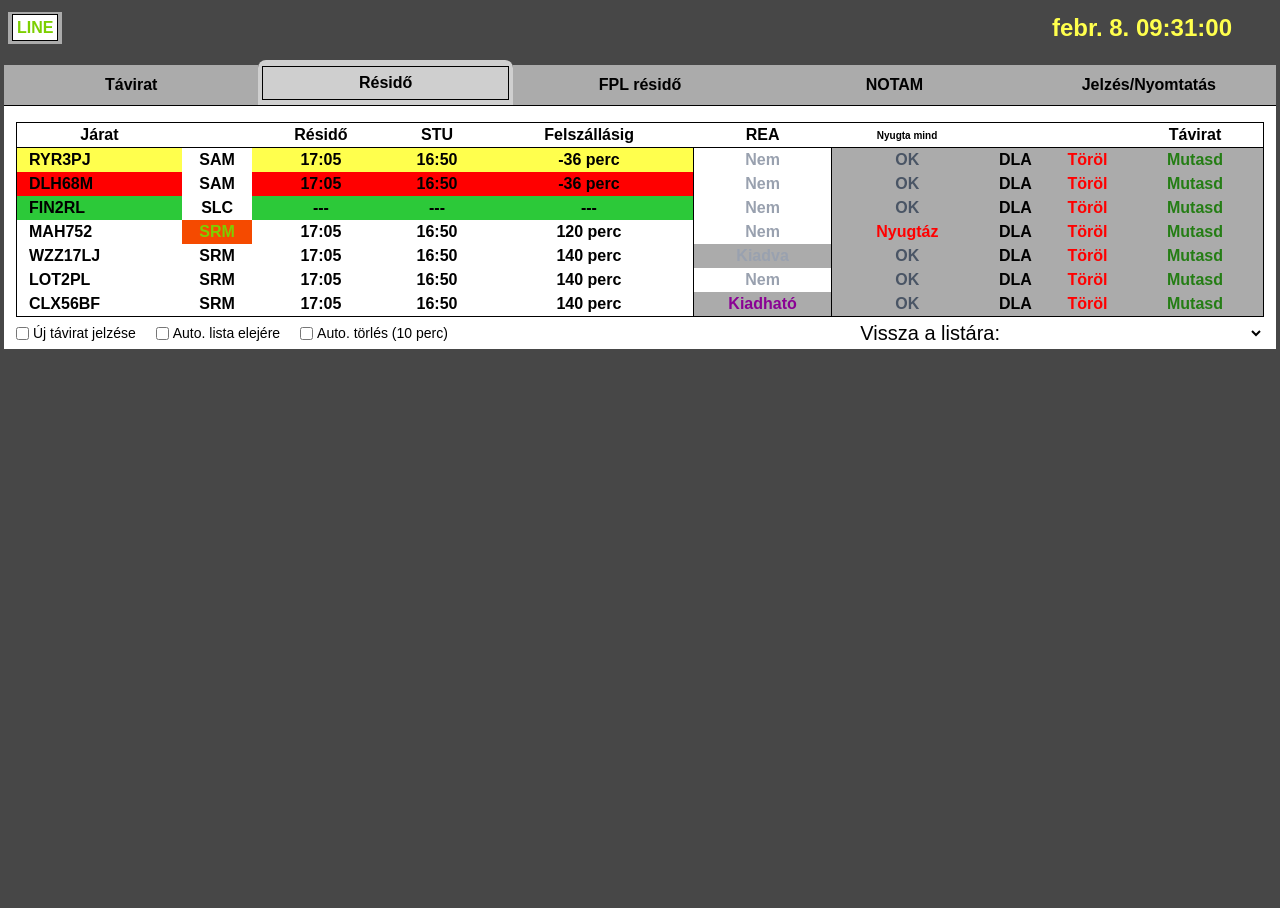
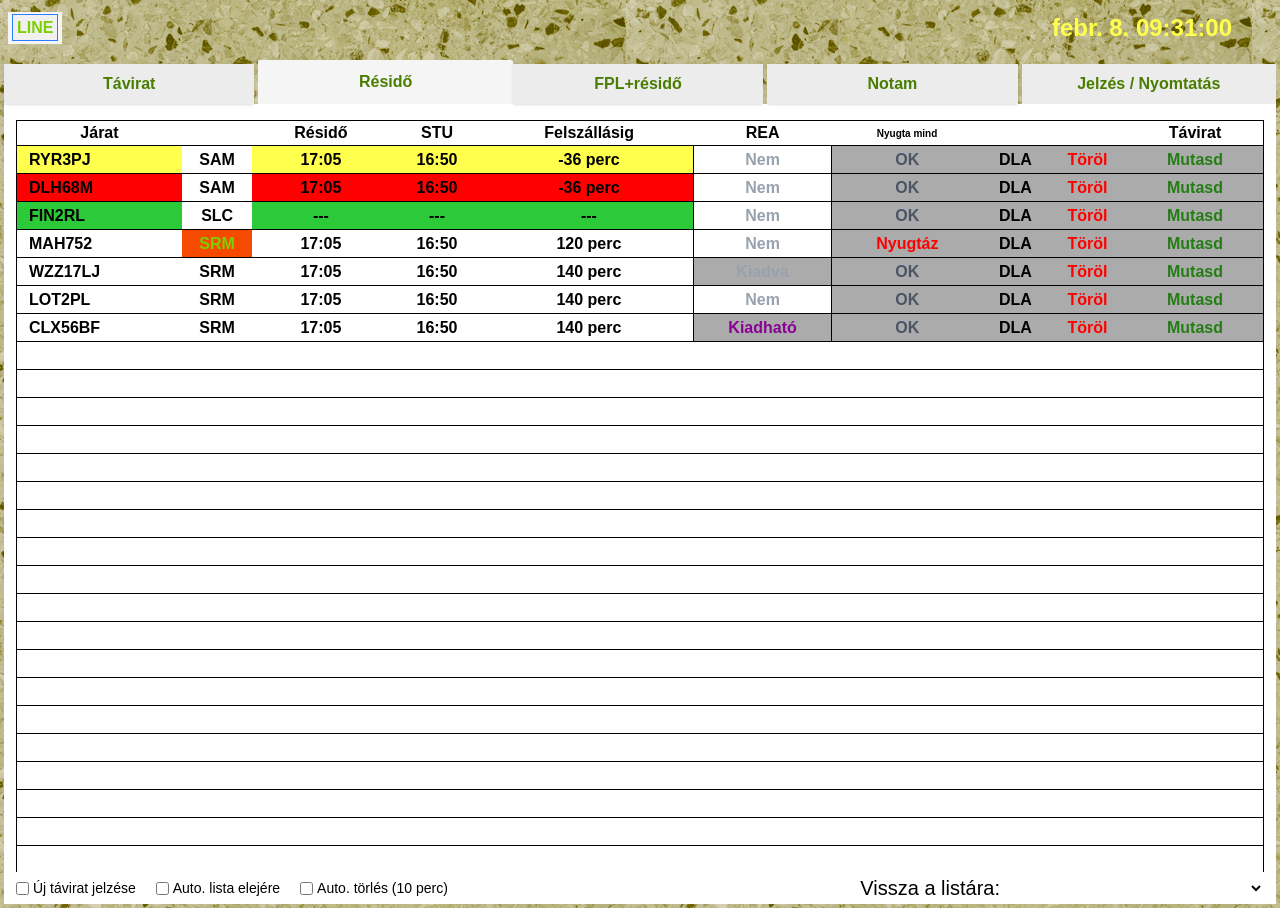
Before and after one commit to vACCHUN/AFTN, a React (Vite) app in the folder frontend/: page / in a window 1280 px wide. Before the commit the page ends 800 px from the top, so only its background shows below. Built offline with nearby package versions, Linux system fonts and the light colour scheme.

Commit message:
several frontend changes

```diff
--- a/frontend/src/App.tsx
+++ b/frontend/src/App.tsx
@@ -11,8 +11,8 @@ function App() {
     <>
       <div className="grid grid-cols-2 py-3">
         <div className="w-fit px-2">
-          <div className="p-1 bg-[#ababab]">
-            <span className="bg-white p-1 border-1 border-black text-lime-500 font-bold">LINE</span>
+          <div className="p-1 bg-[#f5f5f5]">
+            <span className="bg-[#f0f0f0] p-1 border-1 border-blue-500 text-lime-500 font-bold">LINE</span>
           </div>
         </div>
         <div className="flex justify-end px-12">
--- a/frontend/src/Components/AFTNTable.tsx
+++ b/frontend/src/Components/AFTNTable.tsx
@@ -1,7 +1,7 @@
 
 function AFTNTable() {
   return (
-    <div className="bg-white pt-4 border-t-1 px-3">
+    <div className="bg-white pt-4 px-3 h-[768px] overflow-y-scroll ">
       <table className="w-full border-1 font-bold">
         <thead>
           <tr>
@@ -18,7 +18,7 @@ function AFTNTable() {
           </tr>
         </thead>
         <tbody>
-        <tr>
+        <tr className="border-b-1 h-[28px]">
             <td className="text-left ps-3 bg-[#ffff4d]">RYR3PJ</td>
             <td className="text-center">SAM</td>
             <td className="text-center bg-[#ffff4d]">17:05</td>
@@ -30,7 +30,7 @@ function AFTNTable() {
             <td className="text-center bg-[#ababab] text-[#ff0000]">Töröl</td>
             <td className="text-center bg-[#ababab] text-[#247d14]">Mutasd</td>
           </tr>
-          <tr>
+          <tr className="border-b-1 h-[28px]">
             <td className="text-left ps-3 bg-[#ff0000]">DLH68M</td>
             <td className="text-center">SAM</td>
             <td className="text-center bg-[#ff0000]">17:05</td>
@@ -42,7 +42,7 @@ function AFTNTable() {
             <td className="text-center bg-[#ababab] text-[#ff0000]">Töröl</td>
             <td className="text-center bg-[#ababab] text-[#247d14]">Mutasd</td>
           </tr>
-          <tr>
+          <tr className="border-b-1 h-[28px]">
             <td className="text-left ps-3 bg-[#2CC939]">FIN2RL</td>
             <td className="text-center">SLC</td>
             <td className="text-center bg-[#2CC939]">---</td>
@@ -54,7 +54,7 @@ function AFTNTable() {
             <td className="text-center bg-[#ababab] text-[#ff0000]">Töröl</td>
             <td className="text-center bg-[#ababab] text-[#247d14]">Mutasd</td>
           </tr>
-          <tr>
+          <tr className="border-b-1 h-[28px]">
             <td className="text-left ps-3">MAH752</td>
             <td className="text-center bg-orange-600 text-lime-500">SRM</td>
             <td className="text-center">17:05</td>
@@ -66,7 +66,7 @@ function AFTNTable() {
             <td className="text-center bg-[#ababab] text-[#ff0000]">Töröl</td>
             <td className="text-center bg-[#ababab] text-[#247d14]">Mutasd</td>
           </tr>
-          <tr>
+          <tr className="border-b-1 h-[28px]">
             <td className="text-left ps-3">WZZ17LJ</td>
             <td className="text-center">SRM</td>
             <td className="text-center">17:05</td>
@@ -78,7 +78,7 @@ function AFTNTable() {
             <td className="text-center bg-[#ababab] text-[#ff0000]">Töröl</td>
             <td className="text-center bg-[#ababab] text-[#247d14]">Mutasd</td>
           </tr>
-          <tr>
+          <tr className="border-b-1 h-[28px]">
             <td className="text-left ps-3">LOT2PL</td>
             <td className="text-center">SRM</td>
             <td className="text-center">17:05</td>
@@ -90,7 +90,7 @@ function AFTNTable() {
             <td className="text-center bg-[#ababab] text-[#ff0000]">Töröl</td>
             <td className="text-center bg-[#ababab] text-[#247d14]">Mutasd</td>
           </tr>
-          <tr>
+          <tr className="border-b-1 h-[28px]">
             <td className="text-left ps-3">CLX56BF</td>
             <td className="text-center">SRM</td>
             <td className="text-center">17:05</td>
@@ -102,6 +102,45 @@ function AFTNTable() {
             <td className="text-center bg-[#ababab] text-[#ff0000]">Töröl</td>
             <td className="text-center bg-[#ababab] text-[#247d14]">Mutasd</td>
           </tr>
+          <tr className="border-b-1 h-[28px]"></tr>
+          <tr className="border-b-1 h-[28px]"></tr>
+          <tr className="border-b-1 h-[28px]"></tr>
+          <tr className="border-b-1 h-[28px]"></tr>
+          <tr className="border-b-1 h-[28px]"></tr>
+          <tr className="border-b-1 h-[28px]"></tr>
+          <tr className="border-b-1 h-[28px]"></tr>
+          <tr className="border-b-1 h-[28px]"></tr>
+          <tr className="border-b-1 h-[28px]"></tr>
+          <tr className="border-b-1 h-[28px]"></tr>
+          <tr className="border-b-1 h-[28px]"></tr>
+          <tr className="border-b-1 h-[28px]"></tr>
+          <tr className="border-b-1 h-[28px]"></tr>
+          <tr className="border-b-1 h-[28px]"></tr>
+          <tr className="border-b-1 h-[28px]"></tr>
+          <tr className="border-b-1 h-[28px]"></tr>
+          <tr className="border-b-1 h-[28px]"></tr>
+          <tr className="border-b-1 h-[28px]"></tr>
+          <tr className="border-b-1 h-[28px]"></tr>
+          <tr className="border-b-1 h-[28px]"></tr>
+          <tr className="border-b-1 h-[28px]"></tr>
+          <tr className="border-b-1 h-[28px]"></tr>
+          <tr className="border-b-1 h-[28px]"></tr>
+          <tr className="border-b-1 h-[28px]"></tr>
+          <tr className="border-b-1 h-[28px]"></tr>
+          <tr className="border-b-1 h-[28px]"></tr>
+          <tr className="border-b-1 h-[28px]"></tr>
+          <tr className="border-b-1 h-[28px]"></tr>
+          <tr className="border-b-1 h-[28px]"></tr>
+          <tr className="border-b-1 h-[28px]"></tr>
+          <tr className="border-b-1 h-[28px]"></tr>
+          <tr className="border-b-1 h-[28px]"></tr>
+          <tr className="border-b-1 h-[28px]"></tr>
+          <tr className="border-b-1 h-[28px]"></tr>
+          <tr className="border-b-1 h-[28px]"></tr>
+          <tr className="border-b-1 h-[28px]"></tr>
+          <tr className="border-b-1 h-[28px]"></tr>
+          <tr className="border-b-1 h-[28px]"></tr>
+          <tr className="border-b-1 h-[28px]"></tr>
         </tbody>
       </table>
     </div>
--- a/frontend/src/Components/Navbar.tsx
+++ b/frontend/src/Components/Navbar.tsx
@@ -7,20 +7,20 @@ function Navbar() {
 
   return (
     <div className="grid grid-cols-5 items-end">
-      <NavLink to="/tavirat" className={"bg-[#ababab] h-[40px] bold flex justify-center items-center font-bold w-full " + (currPath == "/tavirat" ? "rounded-tl-lg rounded-tr-lg h-[45px]" : "")}>
-        <div className={currPath == "/tavirat" ? "border w-full text-center m-1 bg-[#cfcfcf] py-1" : ""}>Távirat</div>
+      <NavLink to="/tavirat" className={"bg-[#ececec] h-[40px] text-lime-700 bold flex justify-center items-center font-bold " + (currPath == "/tavirat" ? "bg-[#f5f5f5] rounded-tl-xs rounded-tr-xs h-[44px]" : "shadow mr-1") + (currPath == "/resido" ? "mr-[0px]" : "")}>
+        Távirat
       </NavLink>
-      <NavLink to="/" className={"bg-[#ababab] h-[40px] bold flex justify-center items-center font-bold w-full " + (currPath == "/" ? "bg-[#cfcfcf] rounded-tl-lg rounded-tr-lg h-[45px]" : "")}>
-        <div className={currPath == "/" ? "border w-full text-center m-1 py-1" : ""}>Résidő</div>
+      <NavLink to="/" className={"bg-[#ececec] h-[40px] text-lime-700 bold flex justify-center items-center font-bold " + (currPath == "/" ? "bg-[#f5f5f5] rounded-tl-xs rounded-tr-xs h-[44px]" : "shadow mr-1 ") + (currPath == "/fpl-resido" ? "mr-[0px]" : "")}>
+        Résidő
       </NavLink>
-      <NavLink to="/fpl-resido" className={"bg-[#ababab] h-[40px] bold flex justify-center items-center font-bold w-full " + (currPath == "/fpl-resido" ? "rounded-tl-lg rounded-tr-lg h-[45px]" : "")}>
-        <div className={currPath == "/fpl-resido" ? "border w-full text-center m-1 bg-[#cfcfcf] py-1" : ""}>FPL résidő</div>
+      <NavLink to="/fpl-resido" className={"bg-[#ececec] h-[40px] text-lime-700 bold flex justify-center items-center font-bold " + (currPath == "/fpl-resido" ? "bg-[#f5f5f5] rounded-tl-xs rounded-tr-xs h-[44px]" : "shadow mr-1 ") + (currPath == "/notam" ? "mr-[0px]" : "")}>
+        FPL+résidő
       </NavLink>
-      <NavLink to="/notam" className={"bg-[#ababab] h-[40px] bold flex justify-center items-center font-bold w-full " + (currPath == "/notam" ? "rounded-tl-lg rounded-tr-lg h-[45px]" : "")}>
-        <div className={currPath == "/notam" ? "border w-full text-center m-1 bg-[#cfcfcf] py-1" : ""}>NOTAM</div>
+      <NavLink to="/notam" className={"bg-[#ececec] h-[40px] text-lime-700 bold flex justify-center items-center font-bold " + (currPath == "/notam" ? "bg-[#f5f5f5] rounded-tl-xs rounded-tr-xs h-[44px]" : "shadow mr-1 ") + (currPath == "/jelzes-nyomtatas" ? "mr-[0px]" : "")}>
+        Notam
       </NavLink>
-      <NavLink to="/jelzes-nyomtatas" className={"bg-[#ababab] h-[40px] bold flex justify-center items-center font-bold w-full " + (currPath == "/jelzes-nyomtatas" ? "rounded-tl-lg rounded-tr-lg h-[45px]" : "")}>
-        <div className={currPath == "/jelzes-nyomtatas" ? "border w-full text-center m-1 bg-[#cfcfcf] py-1" : ""}>Jelzés/Nyomtatás</div>
+      <NavLink to="/jelzes-nyomtatas" className={"bg-[#ececec] h-[40px] text-lime-700 bold flex justify-center items-center font-bold " + (currPath == "/jelzes-nyomtatas" ? "bg-[#f5f5f5] rounded-tl-xs rounded-tr-xs h-[44px]" : "shadow") + (currPath == "/" ? "mr-[0px]" : "")}>
+        Jelzés / Nyomtatás
       </NavLink>
     </div>
   );
--- a/frontend/src/Components/WindowsButton.tsx
+++ b/frontend/src/Components/WindowsButton.tsx
@@ -5,7 +5,7 @@ interface WindowsButtonProps {
 
 const WindowsButton: React.FC<WindowsButtonProps> = ({ children, className = "" }) => {
   return (
-    <button className={`flex cursor-pointer justify-center items-center px-2 py-[2px] border border-[#F3F3F3] shadow-[0_0_0_1px_#707070] rounded-[3px] bg-gradient-to-b from-[#F2F2F2] via-[#EBEBEB] to-[#CFCFCF] text-[12px] text-black no-underline transition-all hover:border-[#ECF7FD] hover:shadow-[0_0_0_1px_#3C7FB1] hover:bg-gradient-to-b hover:from-[#EAF6FD] hover:via-[#D9F0FC] hover:to-[#A7D9F5] active:border-[#73A7C4] active:border-b-0 active:shadow-[0_0_0_1px_#2C628B] active:bg-gradient-to-b active:from-[#E5F4FC] active:via-[#C4E5F6] active:to-[#68B3DB] ${className}`}>
+    <button className={`flex cursor-pointer justify-center h-6 items-center px-2 py-[2px] border border-[#F3F3F3] shadow-[0_0_0_1px_#707070] rounded-[3px] bg-gradient-to-b from-[#F2F2F2] via-[#EBEBEB] to-[#CFCFCF] text-[12px] text-black no-underline transition-all hover:border-[#ECF7FD] hover:shadow-[0_0_0_1px_#3C7FB1] hover:bg-gradient-to-b hover:from-[#EAF6FD] hover:via-[#D9F0FC] hover:to-[#A7D9F5] active:border-[#73A7C4] active:border-b-0 active:shadow-[0_0_0_1px_#2C628B] active:bg-gradient-to-b active:from-[#E5F4FC] active:via-[#C4E5F6] active:to-[#68B3DB] ${className}`}>
       {children}
     </button>
   );
--- a/frontend/src/index.css
+++ b/frontend/src/index.css
@@ -7,7 +7,7 @@
 
 
 body {
-  background-color: var(--color-bg);
+  background-image: url("./img/black-white-dots-alternate-white-marble-background_38013-198.png");
   font-family: "Arial";
 }
 
```
Also changed, not shown: frontend/src/pages/TaviratPage.tsx (+11 -5 lines), frontend/src/img/black-white-dots-alternate-white-marble-background_38013-198.png (added).
